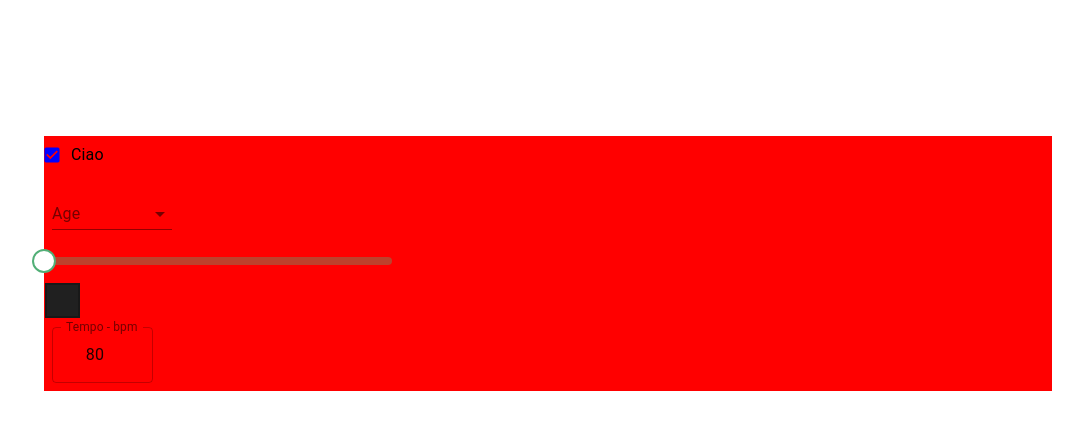
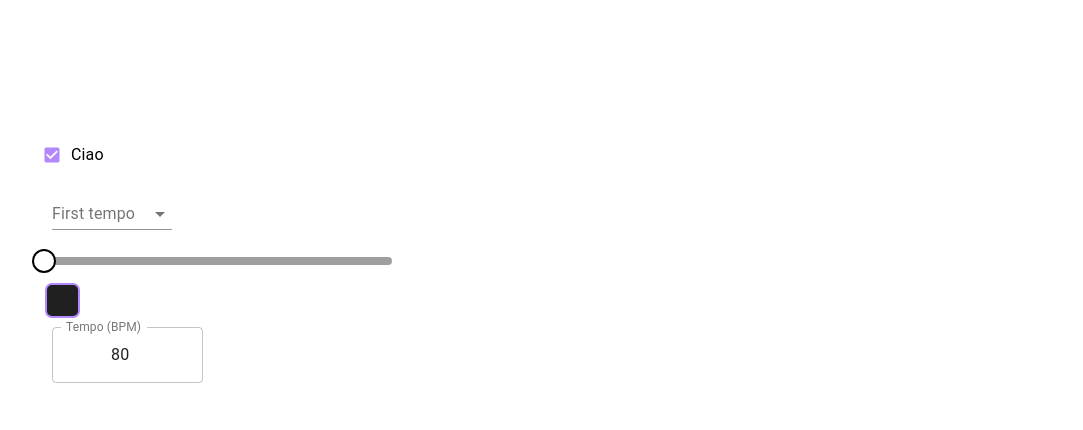
Before and after one commit to davelista/PolyDrum, a React (Create React App) app: page / in a window 1280 px wide. Shown: the top 430 px of the page, without its empty margins (92-1175 px from the left). Built offline with nearby package versions, Linux system fonts and the light colour scheme.

Commit message:
First changes

```diff
--- a/src/App.js
+++ b/src/App.js
@@ -1,10 +1,16 @@
+
 import './App.css';
-import {Drum} from "./view";
+import {CheckBox, ControlSlider, Dropdown, NumberControl, SampleLine, StepButton} from "./components";
 
 function App() {
   return (
     <>
-        <Drum/>
+      <CheckBox label={"Ciao"}/>
+      <Dropdown/>
+      <SampleLine/>
+      <ControlSlider/>
+      <StepButton/>
+        <NumberControl/>
     </>
   );
 }
--- a/src/components/CheckBox/CheckBox.js
+++ b/src/components/CheckBox/CheckBox.js
@@ -16,9 +16,9 @@ const CheckBox = (props) => {
 
     const ColorCheckBox = withStyles({
         root: {
-            color: "red",
+            color: "#B388FF",
             '&$checked': {
-                color: "blue",
+                color: "#B388FF",
             },
         },
         checked: {},
--- a/src/components/Dropdown/Dropdown.js
+++ b/src/components/Dropdown/Dropdown.js
@@ -22,16 +22,16 @@ const Dropdown = (props) => {
     return (
         <>
             <FormControl className={classes.formControl}>
-                <InputLabel id="demo-simple-select-label">Age</InputLabel>
+                <InputLabel id="demo-simple-select-label">First tempo</InputLabel>
                 <Select
                     labelId="demo-simple-select-label"
                     id="demo-simple-select"
                     value={state}
                     onChange={handleChange}
                 >
-                    <MenuItem value={1}>First</MenuItem>
-                    <MenuItem value={2}>Second</MenuItem>
-                    <MenuItem value={3}>Third</MenuItem>
+                    <MenuItem value={1}>2/4</MenuItem>
+                    <MenuItem value={2}>3/4</MenuItem>
+                    <MenuItem value={3}>4/4</MenuItem>
                 </Select>
             </FormControl>
         </>
--- a/src/components/NumberControl/NumberControl.js
+++ b/src/components/NumberControl/NumberControl.js
@@ -5,7 +5,8 @@ const useStyles = makeStyles((theme) => ({
     root: {
         '& .MuiTextField-root': {
             margin: theme.spacing(1),
-            width: '10ch',
+            width: '15ch',
+            /*Da modificare -> COLORI DA INSERIRE*/
         },
     },
 }));
@@ -17,12 +18,12 @@ const NumberControl = (props) => {
             <form className={classes.root} noValidate autoComplete="off">
                 <TextField
                     id="outlined-number"
-                    label="Tempo - bpm"
+                    label="Tempo (BPM)"
                     type="number"
                     InputLabelProps={{
                         shrink: true,
                     }}
-                    inputProps={{min: 0, style: { textAlign: 'center' }}}
+                    inputProps={{min: 1, style: { textAlign: 'center' }}}
                     variant="outlined"
                     defaultValue={80}
                 />
--- a/src/components/Slider/ControlSlider.js
+++ b/src/components/Slider/ControlSlider.js
@@ -12,13 +12,14 @@ const useStyles = makeStyles((theme) => ({
 
 const RoundSlider = withStyles({
     root: {
-        color: '#52af77',
+        color: 'black',
         height: 8,
     },
     thumb: {
         height: 24,
         width: 24,
         backgroundColor: '#fff',
+        // : '#B388FF',
         border: '2px solid currentColor',
         marginTop: -8,
         marginLeft: -12,
--- a/src/components/StepButton/StepButton.module.css
+++ b/src/components/StepButton/StepButton.module.css
@@ -2,8 +2,9 @@
     width: 31px;
     height: 31px;
     background-color: #202020;
-    border: 2px solid #181818;
+    border: 2px solid #B388FF;
     margin: 1px;
+    border-radius: 7px;
 }
 
 .container:hover{
@@ -13,7 +14,8 @@
 .active{
     width: 31px;
     height: 31px;
-    background-color: #35cac5;
-    border: 2px solid #181818;
+    background-color: white;
+    border: 2px solid darkred;
     margin: 1px;
+    border-radius: 7px;
 }
--- /dev/null
+++ b/src/view/Drumbit.module.css
@@ -0,0 +1,4 @@
+.container {
+    display: flex;
+    flex-direction: row;
+    background: #FB5849}
```
Also changed, not shown: src/view/Drumbit.js (added, +18 -0 lines).
